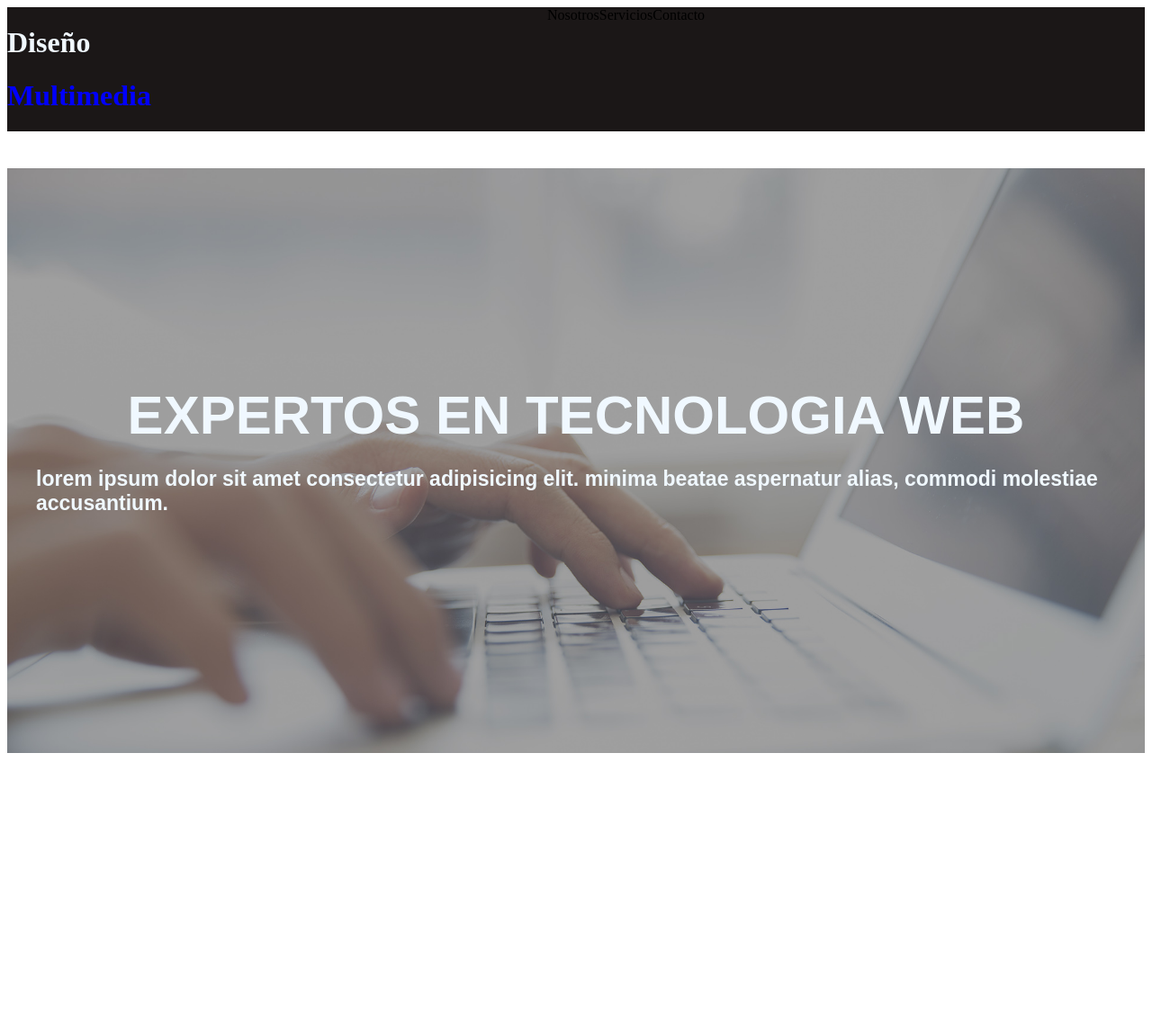
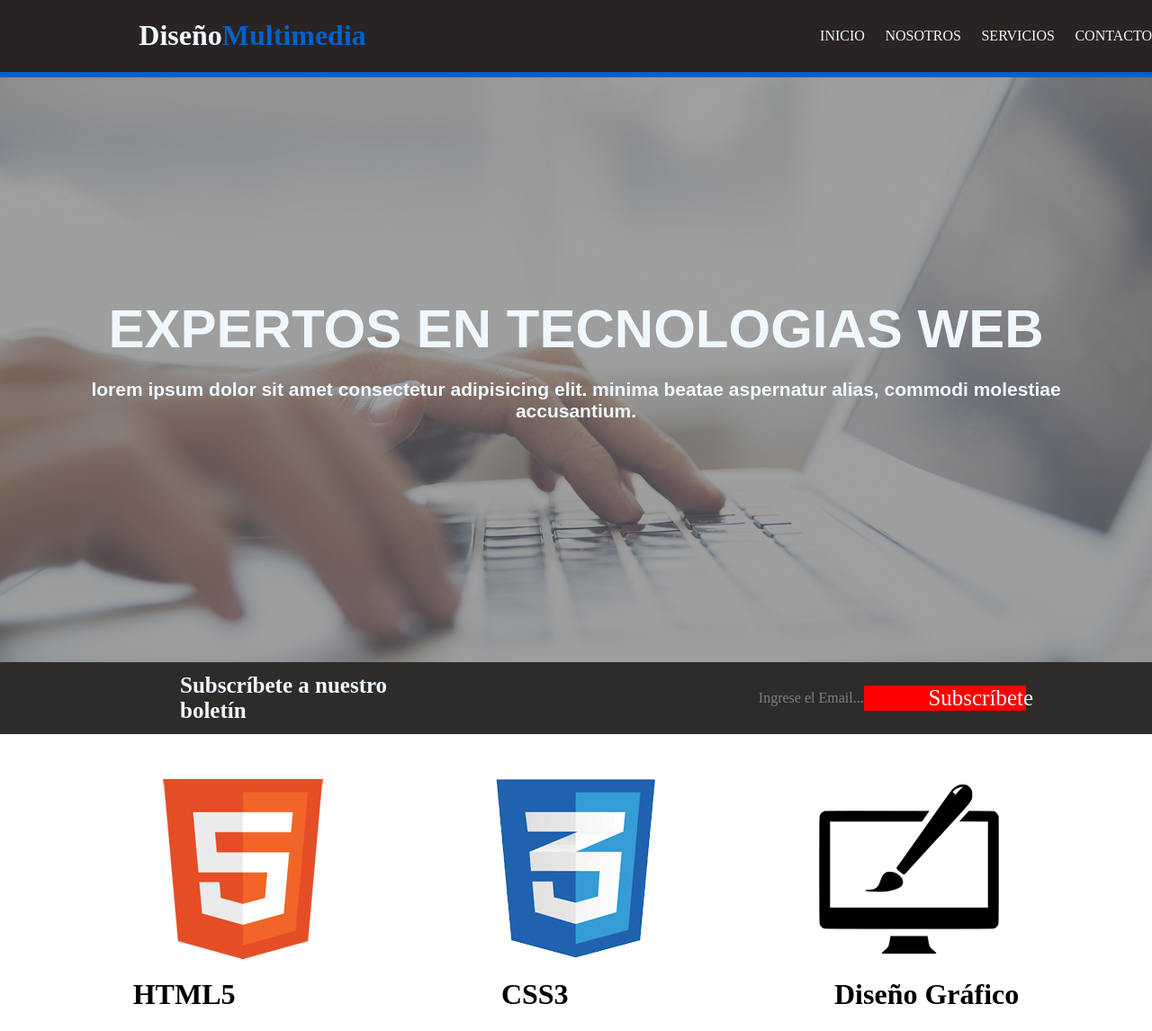
Before and after one commit to jaramillojuanes322005-hub/proyecto-graphel, a plain HTML site: page index.html in a window 1280 px wide. Shown: the whole page at 90% size. Before the commit the page ends 877 px from the top, so only its background shows below. Drawn offline with Linux system fonts and the light colour scheme.

Commit message:
segunda version en clase

```diff
--- a/index.html
+++ b/index.html
@@ -9,19 +9,41 @@
 <body>
     <div class="cabezera">
         <div class="cab">
-            <h1 class="blanco">Diseño</h1>
-            <h1 class="azul">Multimedia</h1>
+            <h1 class="blanco">Diseño </h1>
+            <h1 class="azul"> Multimedia</h1>
         </div>
-        <nav>Nosotros</nav>
-        <nav>Servicios</nav>
-        <nav>Contacto</nav>
+        <nav class="vinculos">
+            <a class="a" href="index.html">INICIO</a>
+            <a class="a" href="pages/nosotros.html">NOSOTROS</a>
+            <a class="a" href="pages/servicios.html">SERVICIOS</a>
+            <a class="a" href="pages/contacto.html">CONTACTO</a>
+        </nav>
     </div>
     <div class="img"></div>
-    <h1 class="l">EXPERTOS EN TECNOLOGIA WEB
+    <h1 class="l">EXPERTOS EN TECNOLOGIAS WEB
         <P class="i">lorem ipsum dolor sit amet consectetur adipisicing elit. minima beatae aspernatur
             alias, commodi molestiae accusantium.
         </P>
     </h1>
+    <div class="negro">
+        <h1 class="subs">Subscríbete a nuestro boletín</h1>
+        <div class="buscador">
+            <p class="email">Ingrese el Email...</p>
+            <nav class="subss">
+                <a class="sus" href="">Subscríbete</a>
+            </nav>
+        </div>
+    </div>
+    <div class="logos">
+        <img src="assets/images/logo_html.png" alt="logo html">
+        <img src="assets/images/logo_css.png" alt="logo css">
+        <img src="assets/images/logo_brush.png" alt="logo brush">
+    </div>
+    <div class="textLogos">
+        <h1>HTML5</h1>
+        <h1>CSS3</h1>
+        <h1>Diseño Gráfico</h1>
+    </div>
 
 </body>
 </html>
--- a/styles/styles.css
+++ b/styles/styles.css
@@ -1,8 +1,14 @@
+body{
+    margin: 0px 0px 0px 0px;
+}
+
+
 .cabezera{
-    background-color: rgb(27, 23, 23);
-    border: blue;
+    background-color: rgb(41, 35, 35);
     display: flex;
-    flex-direction: row;
+    border-bottom: 6px solid rgb(3, 96, 202);
+
+
 }
 
 
@@ -22,9 +28,12 @@ display: flex;
 flex-direction: column;
 justify-content: center;
 align-items: center;
+text-align: center;
+margin-top: 0px;
+margin-bottom: 0px;
 }
 .i{
- font-size: 23px;
+ font-size: 21px;
  justify-content: center;
  align-items: center;
  width: 1200px;
@@ -33,8 +42,77 @@ align-items: center;
     color: aliceblue;
 }
 .azul{
-    color: blue;
+    color: rgb(3, 96, 202);
 }
 .cab{
-    width: 600px;
+display: flex;
+width: 500px;
+flex-direction: row;
+justify-content: center;
+margin-left: 50px;
 }
+.vinculos{
+    display: flex;
+    justify-content: space-between;
+    align-items: center;
+    margin-left: 400px;
+    width: 400px;
+}
+.negro{
+    background-color: rgb(46, 43, 43);
+    height: 80px;
+    margin-top: 0px;
+    display: flex;
+    align-items: center;
+}
+.subs{
+    color: aliceblue;
+    font-size: 25px;
+    margin-left: 200px;
+    width: 500px;
+}
+.sus{
+    display: flex;
+    flex-direction: row;
+    justify-content: center;
+    text-decoration: none;
+    font-size: 25px;
+     border-radius: 0px;
+     color: aliceblue;
+     width: 100px;
+}
+.email{
+    color: gray;
+    padding-left: 0px;
+}
+.buscador{
+    display: flex;
+    flex-direction: row;
+    align-items: center;
+    width: 900px;
+    margin-left:  400px;
+}
+.subss{
+    background-color: red;
+    color: aliceblue;
+    border: none;
+    padding-left: 80px;
+}
+.vinculos .a{
+    color: aliceblue;
+    text-decoration: none;
+}
+.vinculos .a:hover{
+    color:rgb(3, 96, 202);
+}
+.logos{
+    display: flex;
+    flex-direction: row;
+    justify-content: space-evenly;
+    margin-top: 50px;
+}
+.textLogos{
+    display: flex;
+    flex-direction: row;
+    justify-content: space-around;
+}
```
Also changed, not shown: pages/contacto.html (added), pages/nosotros.html (added), pages/servicios.html (added).
